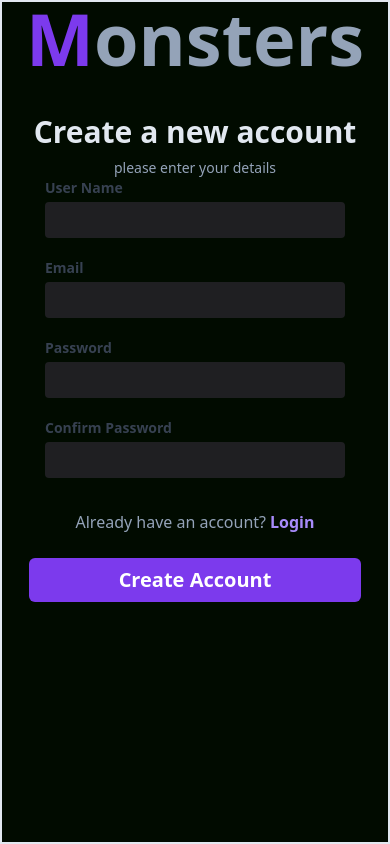
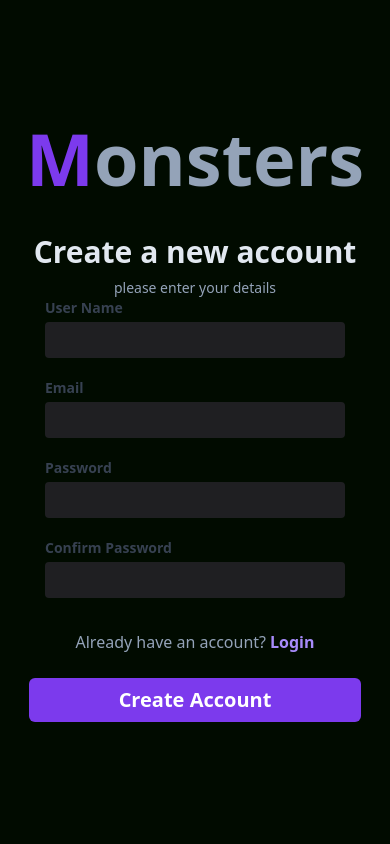
Before and after one commit to Virus288/Monsters-WebClient, a React (Vite) app: page /register in a window 390 px wide. Built offline with nearby package versions, Linux system fonts and the light colour scheme; no server answers.

Commit message:
Fix: Fixed mobile responsivness for LadningPage, Register and AuthLayout.

```diff
--- a/src/_auth/AuthLayout.tsx
+++ b/src/_auth/AuthLayout.tsx
@@ -6,21 +6,16 @@ const AuthLayout: React.FC = () => {
   const { isLoggedIn } = useAccountStore.getState();
 
   return (
-    <div className=" h-screen w-full flex ">
+    <div className=" h-full w-full flex overflow-hidden ">
       {!isLoggedIn ? (
-        <section className="flex-1">
+        <section className="flex-1 h-full overflow-y-scroll custom-scrollbar">
           <Outlet />
         </section>
       ) : (
         <Navigate to="/terminal" />
       )}
-      <div className="hidden xl:flex h-screen max-w-[50%] ">
-        <img
-          src="/public/images/monsters-bg_3.jpg"
-          alt="logo-img"
-          className=" object-contain bg-no-repeat object-center"
-        />
-      </div>
+       <img   src="/public/images/monsters-bg_3.jpg" alt="logo"
+          className="hidden xl:block h-screen w-1/2 object-cover bg-no-repeat" />
     </div>
   );
 };
--- a/src/_auth/pages/LandingPage.tsx
+++ b/src/_auth/pages/LandingPage.tsx
@@ -5,7 +5,7 @@ import { sendToLoginPage } from '../../clientApi';
 
 const LandingPage: React.FC = () => {
   return (
-    <div className=" flex flex-col justify-center gap-6 items-center  h-screen flex-1">
+    <div className=" flex flex-col justify-center gap-6 items-center min-h-[100%]   h-screen flex-1">
       <h2 className="text-slate-400 text-6xl md:text-7xl lg:text-8xl font-bold">
         <span className="text-violet-600">M</span>onsters
       </h2>
--- a/src/_auth/pages/register/Register.tsx
+++ b/src/_auth/pages/register/Register.tsx
@@ -24,7 +24,7 @@ const Register: React.FC = () => {
   });
 
   return (
-    <div className="flex flex-col justify-center items-center h-full border-2  bg-[#010B00] flex-1">
+    <div className="flex flex-col justify-center items-center min-h-[100%]   flex-1">
       <Link to="/">
         <h2 className="text-7xl text-slate-400 md:text-8xl font-bold mb-10 ">
           <span className="text-violet-600">M</span>onsters
@@ -33,7 +33,7 @@ const Register: React.FC = () => {
       <h3 className="text-slate-200 text-3xl font-bold">Create a new account</h3>
       <p className="text-slate-400 text-sm text-center mt-2">please enter your details</p>
 
-      <form className="flex   flex-col h-full  gap-5" onSubmit={onSubmit}>
+      <form className="flex   flex-col  gap-5 " onSubmit={onSubmit}>
         <div className="flex flex-col md:flex-row gap-5 px-4 ">
           <label className="text-gray-700 text-sm font-bold flex-1 flex flex-col gap-1 w-[300px]">
             User Name
```
